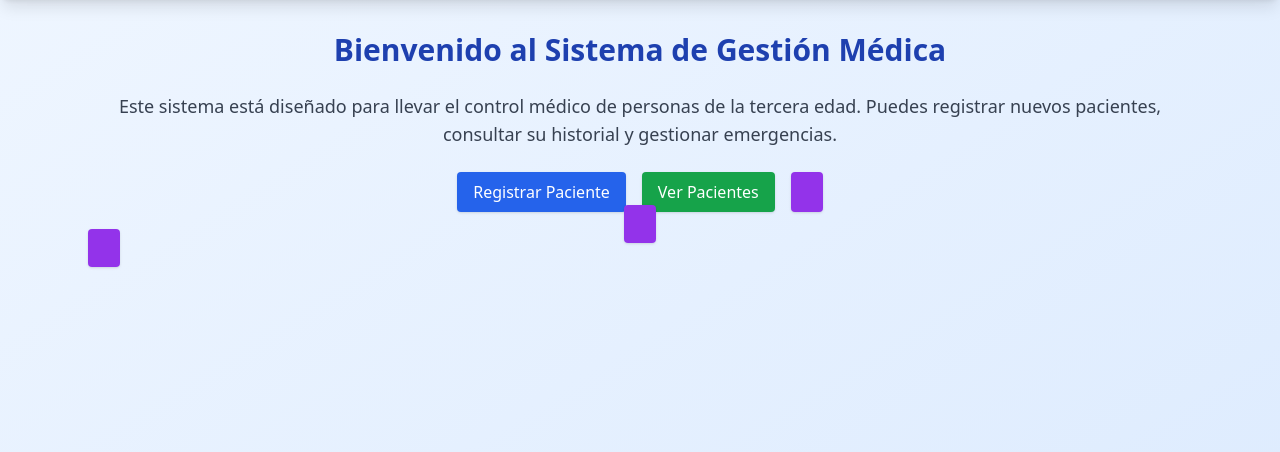
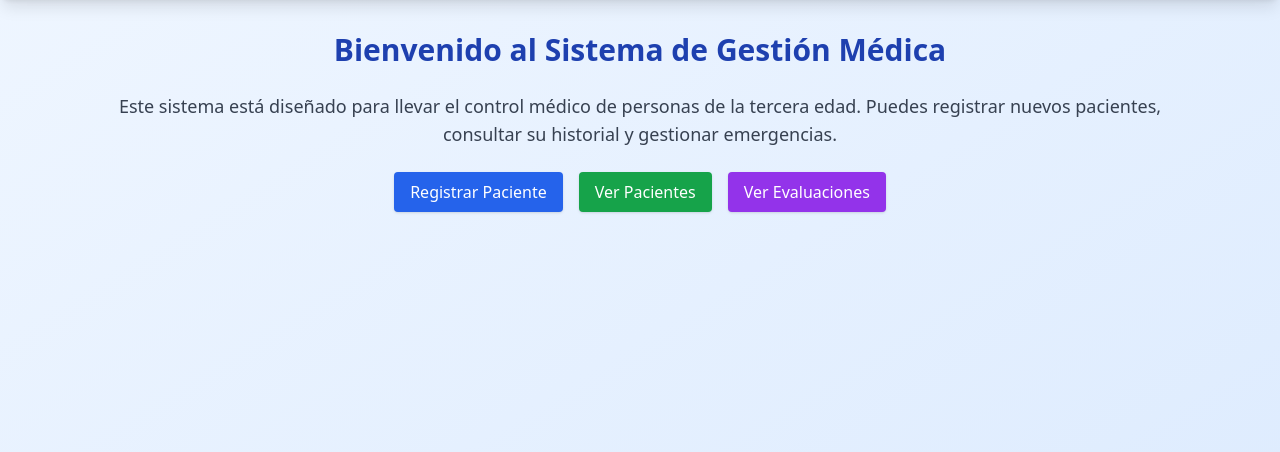
Before and after one commit to Marco777457/Despliegue-Feacture-python, a Flask app: page / in a window 1280 px wide. Shown: the part 64-516 px from the top of the page. Run offline with Flask 3, Linux system fonts and the light colour scheme; some libraries are stand-ins or nearby versions.

Commit message:
Corrige enlace a ver_evaluaciones en index.html

```diff
--- a/templates/index.html
+++ b/templates/index.html
@@ -16,6 +16,7 @@
       Ver Pacientes
     </a>
     <a href="{{ url_for('ver_evaluaciones') }}" class="bg-purple-600 text-white px-4 py-2 rounded shadow hover:bg-purple-700">
-  </div>
+  Ver Evaluaciones
+</a>
 </section>
 {% endblock %}
```
